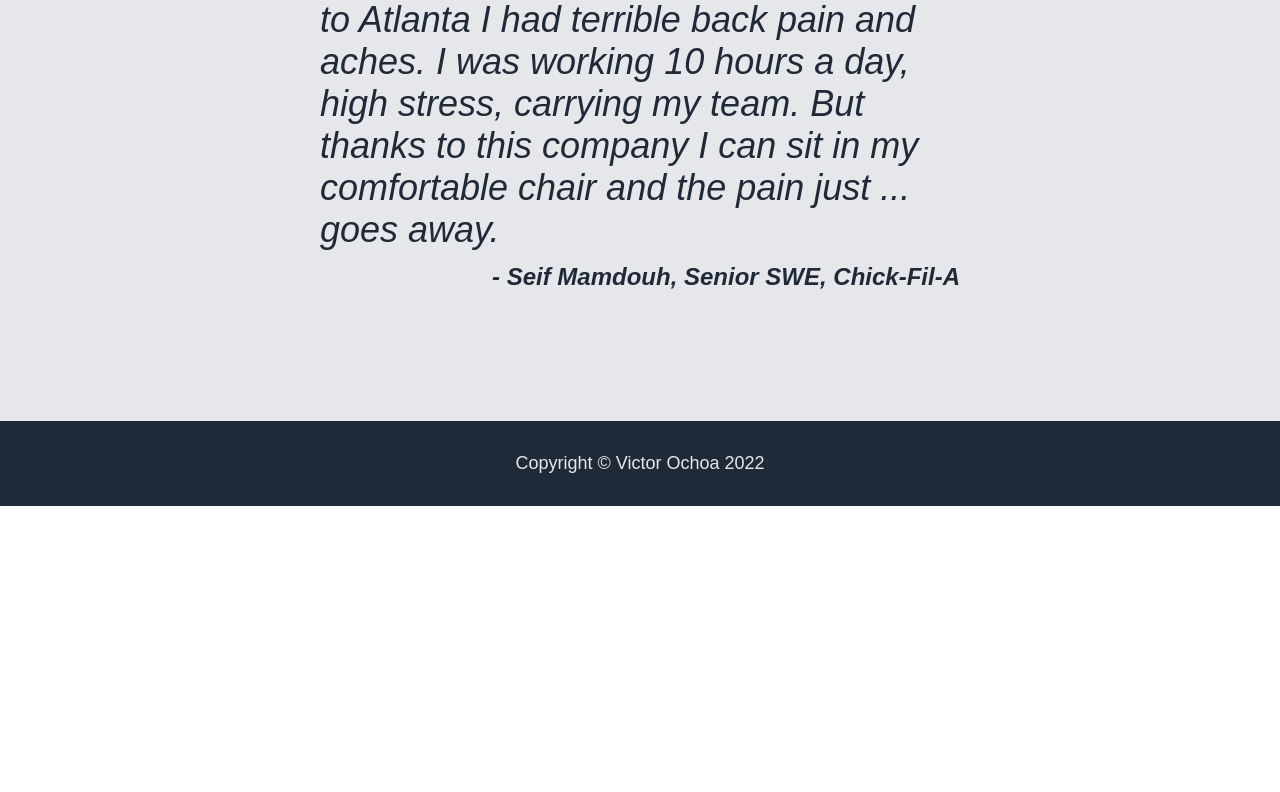
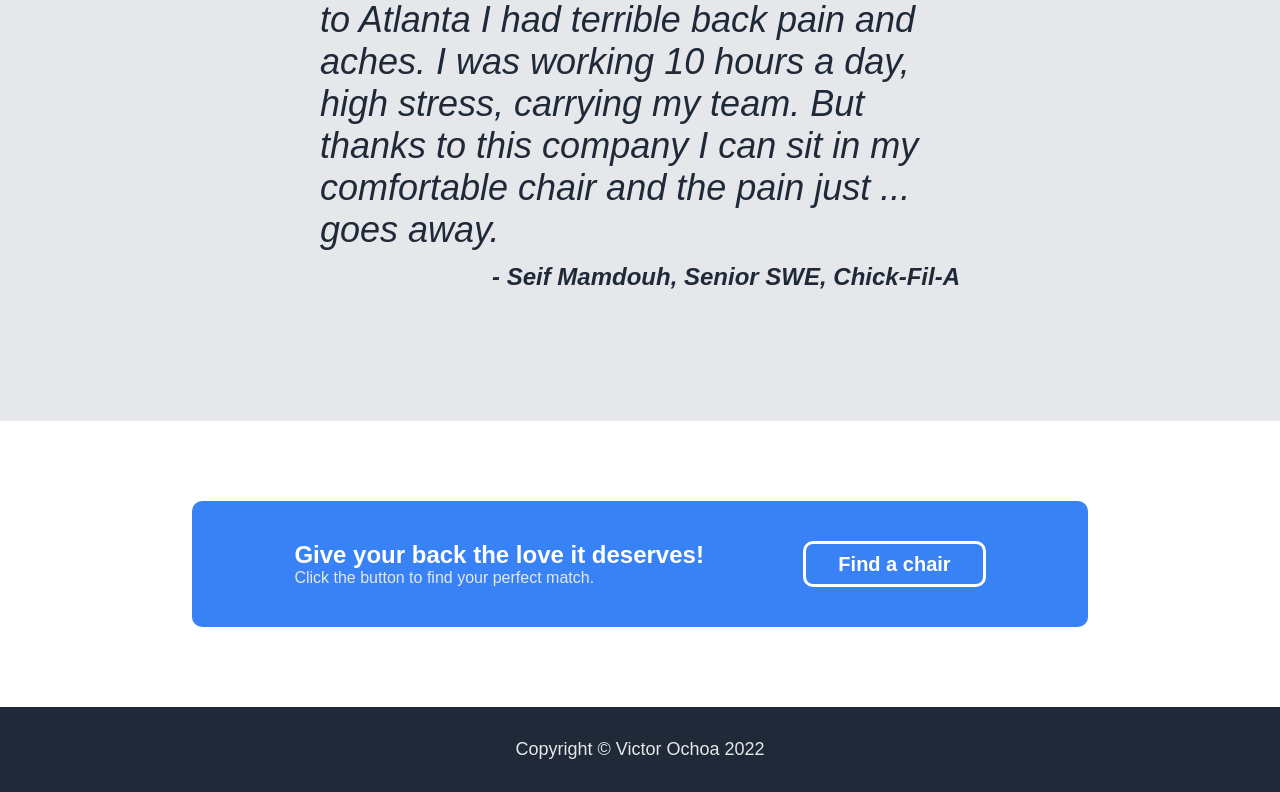
Before and after one commit to ochoav/LandingPageTOP, a plain HTML site: page index.html in a window 1280 px wide. Shown: the part 1115-1907 px from the top of the page. Before the commit the page ends 1621 px from the top, so only its background shows below. Drawn offline with Linux system fonts and the light colour scheme.

Commit message:
Add call to action, final for project

```diff
--- a/index.html
+++ b/index.html
@@ -67,6 +67,13 @@
             - Seif Mamdouh, Senior SWE, Chick-Fil-A
         </div>
     </div>
+    <div class="call-to-action">
+        <div>
+            <div style="font-size: 24px; font-weight: bold">Give your back the love it deserves!</div>
+            <div style="color: #e5e7eb">Click the button to find your perfect match.</div>
+        </div>
+        <button>Find a chair</button>
+    </div>
     <div class ="footer">
         Copyright © Victor Ochoa 2022
     </div>
--- a/styles/styles.css
+++ b/styles/styles.css
@@ -140,6 +140,21 @@ button {
     font-weight: 700;
 }
 
+.call-to-action {
+    display: flex;
+    justify-content: space-between;
+    background-color: #3882f6;
+    border-radius: 10px;
+    margin: 80px 15%;
+    padding: 40px 8%;
+    color: white;
+}
+
+.call-to-action button {
+    border: solid white;
+    border-radius: 10px;
+}
+
 .footer {
     padding: 32px 0;
     text-align: center;
```
